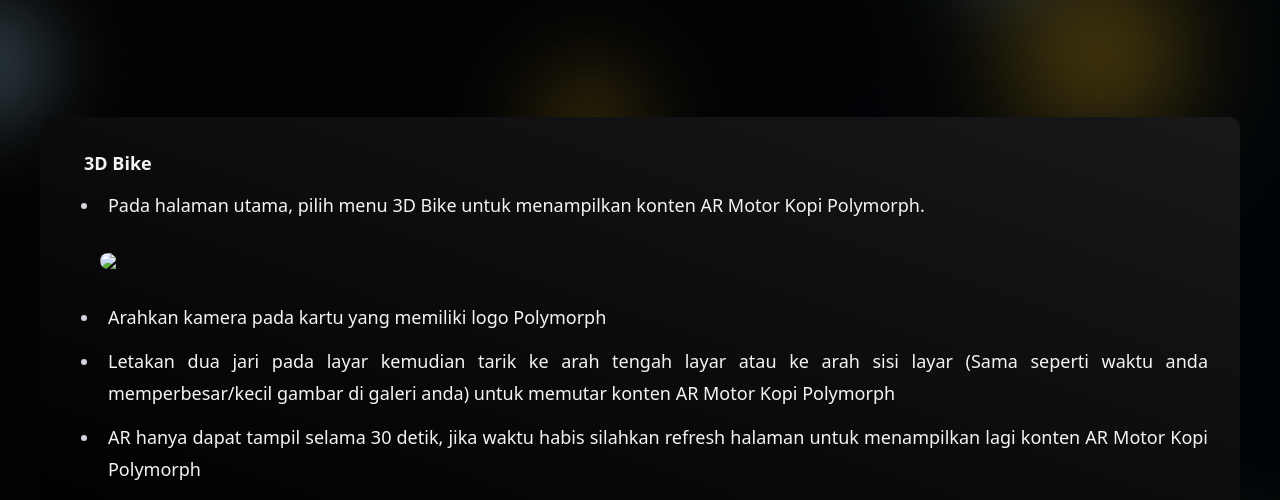
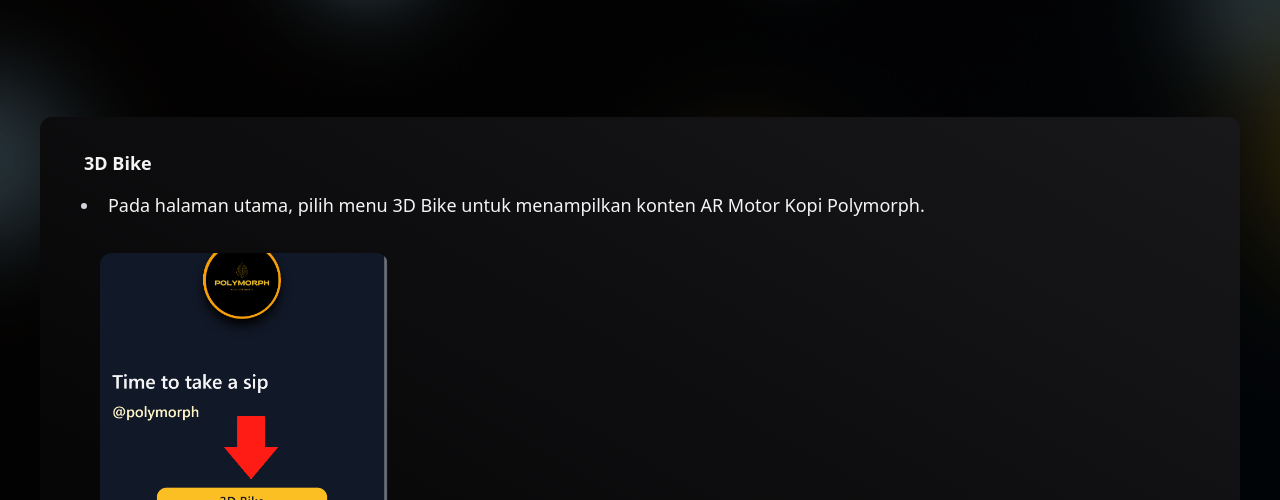
Before and after one commit to geraldsalatnaya/PPolymorph-MDC, a plain HTML site: page how.html in a window 1280 px wide. Shown: the part 300-800 px from the top of the page. Drawn offline with nearby package versions, Linux system fonts and the light colour scheme.

Commit message:
Update how.html

```diff
--- a/how.html
+++ b/how.html
@@ -24,7 +24,7 @@
             <li>
                 Pada halaman utama, pilih menu 3D Bike untuk menampilkan konten AR Motor Kopi Polymorph.
             </li>
-            <img src="how-pic/1.png" class="rounded-xl w-72">
+            <img src="1.png" class="rounded-xl w-72">
             <li>
                 Arahkan kamera pada kartu yang memiliki logo Polymorph
             </li>
```
